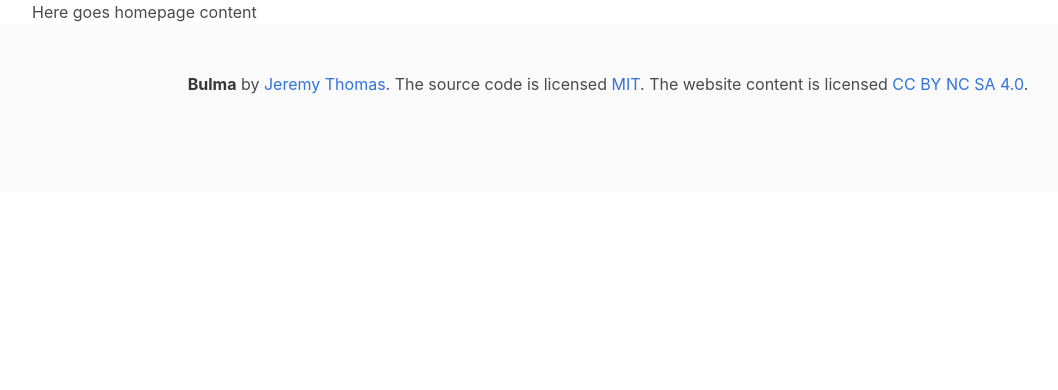
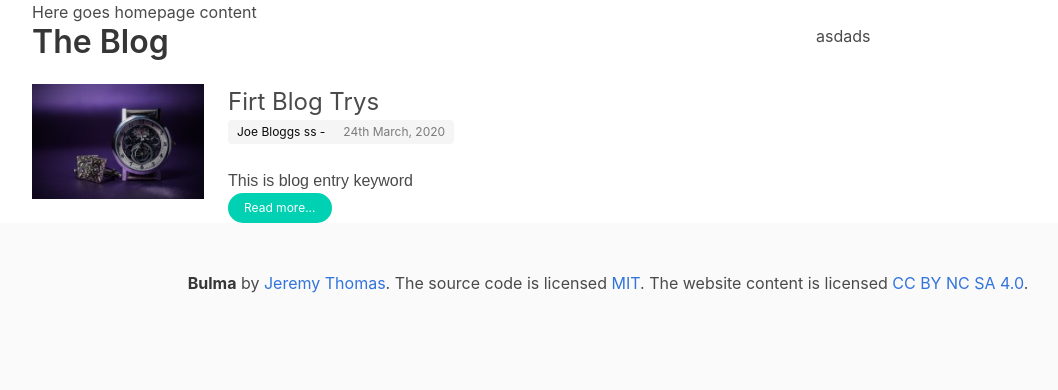
Before and after one commit to Lazyme114/cicommerce, a CodeIgniter app: page /database/ in a window 1280 px wide. Shown: the part 56-446 px from the top of the page, without its empty margins (32-1090 px from the left). Run offline with CodeIgniter, Linux system fonts and the light colour scheme; data comes from the database, SQL or seed files in the repository.

Commit message:
- showing latest blogs in homepage
Signed-off-by: Lazyme114 <lazyme114@gmail.com>

```diff
--- a/application/modules/blog/controllers/Blog.php
+++ b/application/modules/blog/controllers/Blog.php
@@ -15,7 +15,7 @@ class Blog extends MX_Controller
 		$this->load->module('site_security');
 		$this->site_security->_make_sure_is_admin();
 
-		$data['blog'] = $this->get('blog_url');
+		$data['blog'] = $this->get('date_published desc');
 		$data['view_file'] = "manage";
 		$this->load->module('templates');
 		$this->templates->admin($data);
@@ -210,6 +210,13 @@ class Blog extends MX_Controller
 		$this->image_lib->resize();
 	}
 
+	public function _draw_feed_hp()
+	{
+		$this->load->helper('text');
+		$data['latest_blogs'] = $this->get_with_limit(3, 0, "date_published desc");
+		$this->load->view("feed_hp", $data);
+	}
+
 	public function blog_check($str)
 	{
 		$blog_url = url_title($str, "dash", TRUE);
--- /dev/null
+++ b/application/modules/blog/views/feed_hp.php
@@ -0,0 +1,31 @@
+<h1 class="title">The Blog</h1>
+<?php foreach ($latest_blogs->result() as $row):
+	$picture = str_replace('.', '_thumb.', $row->picture);
+	$image_url = base_url()."uploads/blogs/".$picture;
+	$blog_url = base_url()."blog/article/".$row->blog_url;
+
+	?>
+	<?php $article_preview = word_limiter($row->blog_content, 25); ?>
+	<div class="columns">
+		<div class="column is-3">
+			<figure class="image is-fullwidth">
+				<img class="" src="<?php echo $image_url; ?>" alt="<?php echo $row->blog_title ?>">
+			</figure>
+		</div>
+		<div class="column is-9">
+			<h4 class="is-size-4"><?php echo $row->blog_title ?></h4>
+			<div class="tags has-addons">
+				<span class="tag has-text-black	"><?php echo $row->author; ?> -</span>
+				<span class="tag has-text-grey">
+					<?php echo date("jS F, Y", strtotime($row->date_published)); ?>
+				</span>
+			</div>
+			<div>
+				<?php echo $article_preview; ?>
+			</div>
+			<p>
+				<a href="<?php echo $blog_url; ?>" class="button is-primary is-small is-rounded">Read more...</a>
+			</p>
+		</div>
+	</div>
+	<?php endforeach; ?>
--- a/application/modules/templates/views/homepage_content.php
+++ b/application/modules/templates/views/homepage_content.php
@@ -0,0 +1,6 @@
+<div class="columns">
+	<div class="column is-8">
+		<?php echo Modules::run('blog/_draw_feed_hp'); ?>
+	</div>
+	<div class="column is-4">asdads</div>
+</div>
```
Also changed, not shown: application/modules/blog/views/manage.php (+14 -0 lines).
